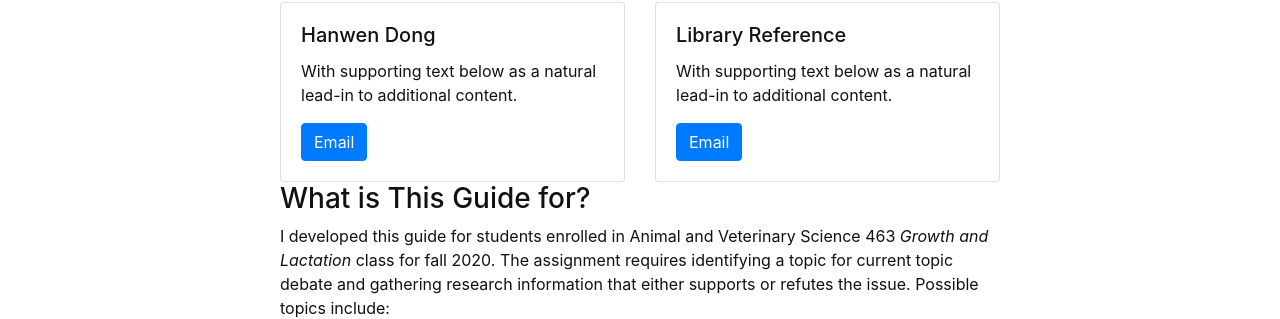
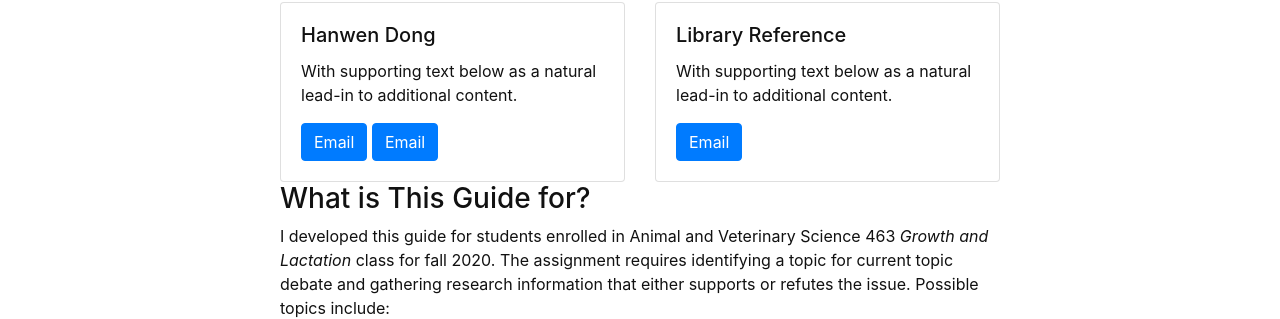
Before and after one commit to hanwendong1/AVS463-f20, a Jekyll site: the page built from index.md, in a window 1280 px wide. Shown: the part 717-1036 px from the top of the page. Built offline with Jekyll 4.4.1, drawn with Linux system fonts in a browser that asks for light colours.

Commit message:
Update index.md

```diff
--- a/index.md
+++ b/index.md
@@ -17,6 +17,7 @@ emailing me at <hanwendong@uidaho.edu>, calling my office phone at 208-885-2515,
       <div class="card-body">
         <h5 class="card-title">Hanwen Dong</h5>
         <p class="card-text">With supporting text below as a natural lead-in to additional content.</p>
+        <a href = "mailto: hanwendong@uidaho.edu" class="btn btn-primary">Email</a>
         <a href = "mailto: hanwendong@uidaho.edu" class="btn btn-primary">Email</a>
       </div>
     </div>
```
